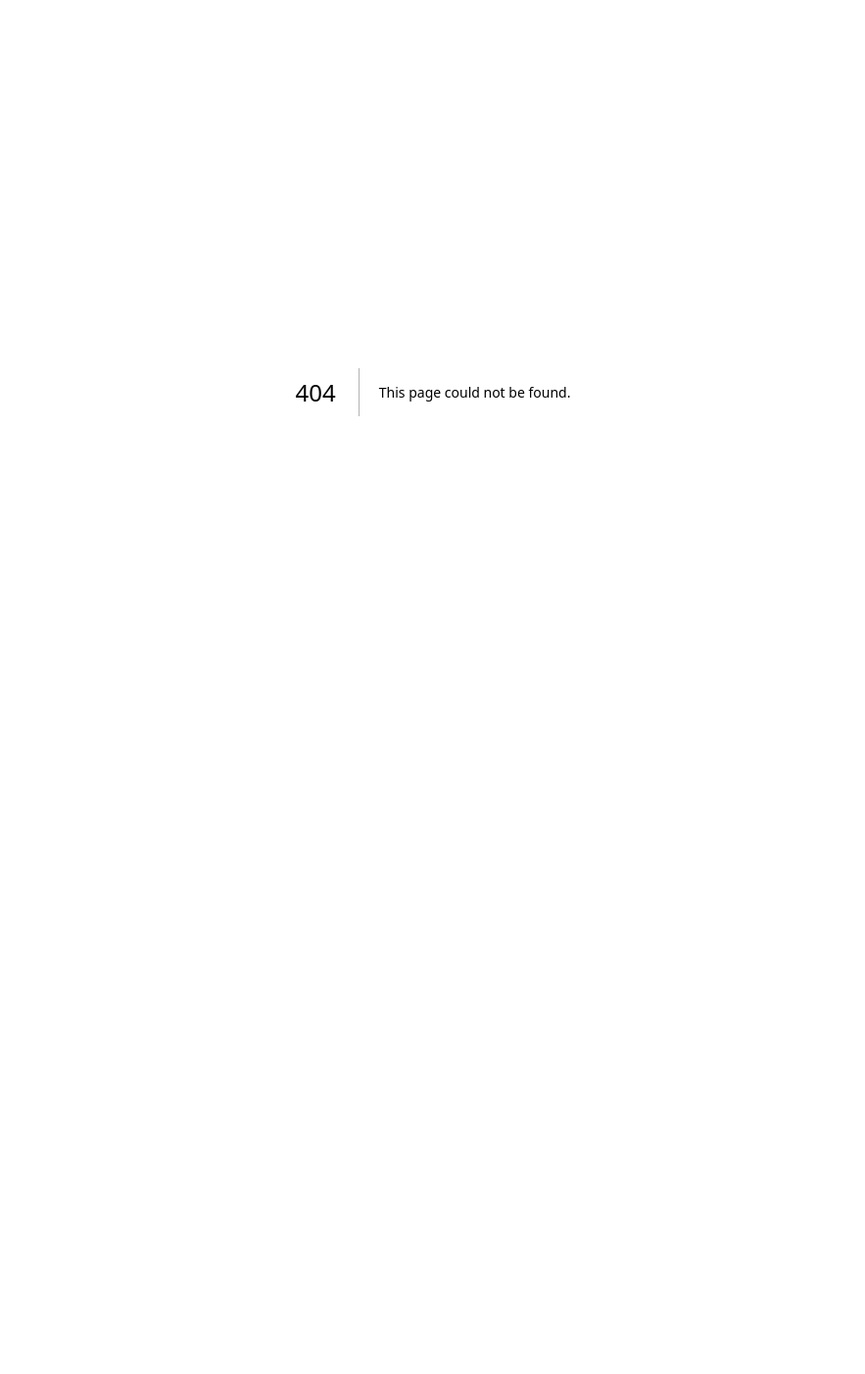
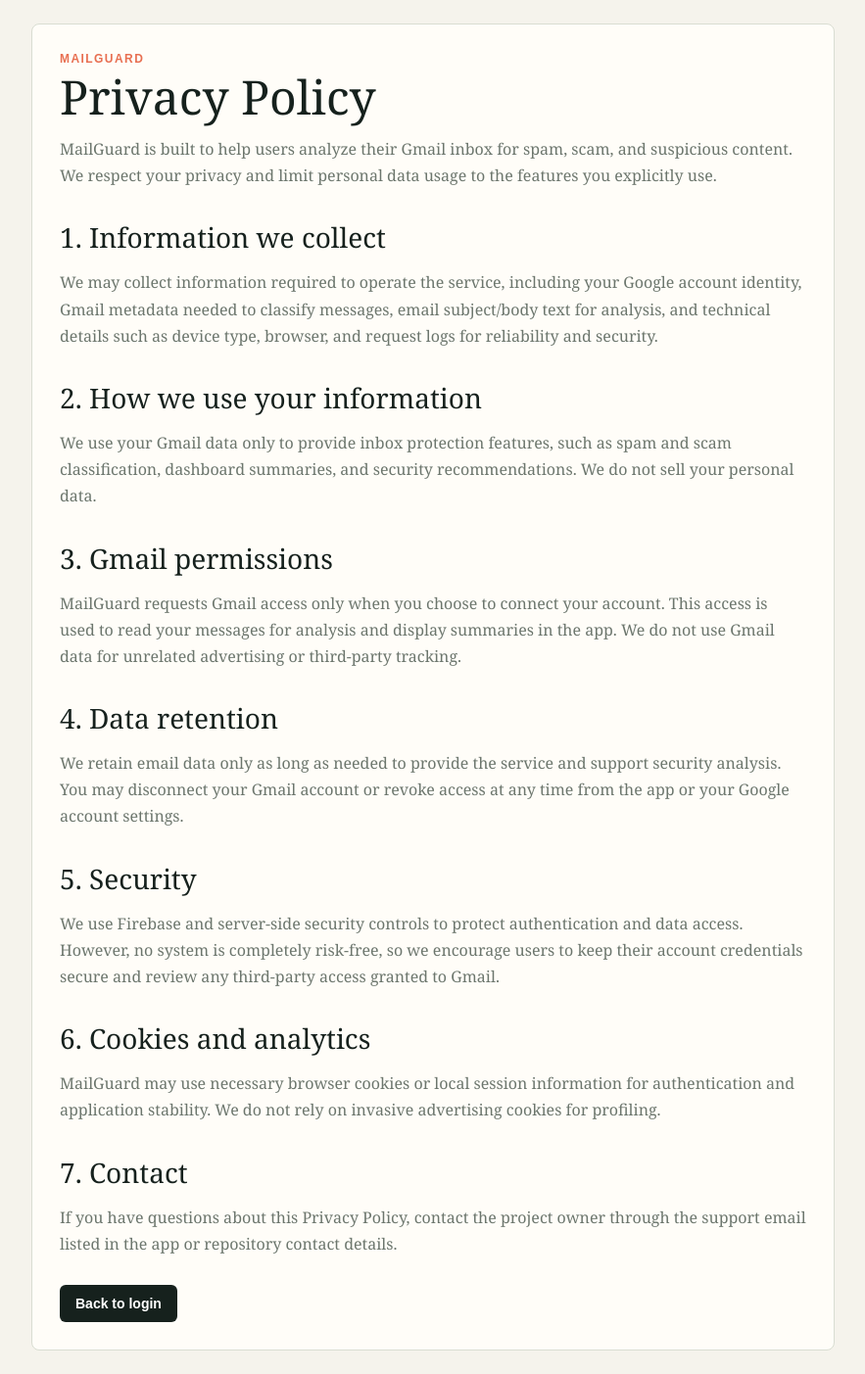
Before and after one commit to Rohandalal8/MailGuard, a Next.js app in the folder frontend/: page /privacy-policy in a window 1280 px wide. Before the commit this address had no page. Shown: the whole page at 98% size, without its empty margins (198-1081 px from the left). Before the commit the page ends 800 px from the top, so only its background shows below. Built offline with nearby package versions, Linux system fonts and the light colour scheme.

Commit message:
add privacy policy page

```diff
--- a/frontend/app/login/page.tsx
+++ b/frontend/app/login/page.tsx
@@ -26,5 +26,5 @@
 	useEffect(() => {
 		if (!loading && user) router.replace("/dashboard");
 	}, [loading, user, router]);
-	return <main className="login"><section className="panel" style={{ width: "min(440px, calc(100% - 36px))" }}><div className="eyebrow">MAILGUARD AI</div><h1>Secure your inbox.</h1><p className="muted">Sign in with Google, then explicitly connect the Gmail mailbox you want analyzed.</p><button className="button" disabled={loading} onClick={() => void signInWithGoogle().then(() => router.push("/dashboard")).catch((reason: unknown) => setError(getAuthErrorMessage(reason)))}>Continue with Google</button>{error && <p style={{ color: "#9c2d20", lineHeight: 1.5 }}>{error}</p>}</section></main>;
+	return <main className="login"><section className="panel" style={{ width: "min(440px, calc(100% - 36px))" }}><div className="eyebrow">MAILGUARD AI</div><h1>Secure your inbox.</h1><p className="muted">Sign in with Google, then explicitly connect the Gmail mailbox you want analyzed.</p><button className="button" disabled={loading} onClick={() => void signInWithGoogle().then(() => router.push("/dashboard")).catch((reason: unknown) => setError(getAuthErrorMessage(reason)))}>Continue with Google</button><p className="muted" style={{ fontSize: 13, lineHeight: 1.6, marginTop: 16, textAlign: "center" }}>By continuing, you agree to our <a href="/terms-of-service" style={{ color: "#16211d", fontWeight: 700 }}>Terms of Service</a> and <a href="/privacy-policy" style={{ color: "#16211d", fontWeight: 700 }}>Privacy Policy</a>.</p>{error && <p style={{ color: "#9c2d20", lineHeight: 1.5 }}>{error}</p>}</section></main>;
 }
--- /dev/null
+++ b/frontend/app/privacy-policy/page.tsx
@@ -0,0 +1,68 @@
+import Link from "next/link";
+
+export default function PrivacyPolicyPage() {
+  return (
+    <main style={{ minHeight: "100vh", display: "grid", placeItems: "center", padding: 24, background: "#f5f3ec" }}>
+      <section className="panel" style={{ width: "min(820px, 100%)", padding: 28 }}>
+        <div className="eyebrow">MailGuard</div>
+        <h1 style={{ fontSize: "clamp(2rem, 4vw, 3rem)", marginBottom: 16 }}>Privacy Policy</h1>
+
+        <p className="muted" style={{ lineHeight: 1.7 }}>
+          MailGuard is built to help users analyze their Gmail inbox for spam, scam, and suspicious content.
+          We respect your privacy and limit personal data usage to the features you explicitly use.
+        </p>
+
+        <h2 style={{ marginTop: 28, marginBottom: 12 }}>1. Information we collect</h2>
+        <p className="muted" style={{ lineHeight: 1.7 }}>
+          We may collect information required to operate the service, including your Google account identity,
+          Gmail metadata needed to classify messages, email subject/body text for analysis, and technical details
+          such as device type, browser, and request logs for reliability and security.
+        </p>
+
+        <h2 style={{ marginTop: 28, marginBottom: 12 }}>2. How we use your information</h2>
+        <p className="muted" style={{ lineHeight: 1.7 }}>
+          We use your Gmail data only to provide inbox protection features, such as spam and scam classification,
+          dashboard summaries, and security recommendations. We do not sell your personal data.
+        </p>
+
+        <h2 style={{ marginTop: 28, marginBottom: 12 }}>3. Gmail permissions</h2>
+        <p className="muted" style={{ lineHeight: 1.7 }}>
+          MailGuard requests Gmail access only when you choose to connect your account. This access is used to read
+          your messages for analysis and display summaries in the app. We do not use Gmail data for unrelated
+          advertising or third-party tracking.
+        </p>
+
+        <h2 style={{ marginTop: 28, marginBottom: 12 }}>4. Data retention</h2>
+        <p className="muted" style={{ lineHeight: 1.7 }}>
+          We retain email data only as long as needed to provide the service and support security analysis.
+          You may disconnect your Gmail account or revoke access at any time from the app or your Google account settings.
+        </p>
+
+        <h2 style={{ marginTop: 28, marginBottom: 12 }}>5. Security</h2>
+        <p className="muted" style={{ lineHeight: 1.7 }}>
+          We use Firebase and server-side security controls to protect authentication and data access. However, no
+          system is completely risk-free, so we encourage users to keep their account credentials secure and review
+          any third-party access granted to Gmail.
+        </p>
+
+        <h2 style={{ marginTop: 28, marginBottom: 12 }}>6. Cookies and analytics</h2>
+        <p className="muted" style={{ lineHeight: 1.7 }}>
+          MailGuard may use necessary browser cookies or local session information for authentication and application
+          stability. We do not rely on invasive advertising cookies for profiling.
+        </p>
+
+        <h2 style={{ marginTop: 28, marginBottom: 12 }}>7. Contact</h2>
+        <p className="muted" style={{ lineHeight: 1.7 }}>
+          If you have questions about this Privacy Policy, contact the project owner through the support email listed
+          in the app or repository contact details.
+        </p>
+
+        <div style={{ marginTop: 28 }}>
+          <Link href="/login" className="button secondary" style={{ display: "inline-block", textDecoration: "none" }}>
+            Back to login
+          </Link>
+        </div>
+      </section>
+    </main>
+  );
+}
--- /dev/null
+++ b/frontend/app/terms-of-service/page.tsx
@@ -0,0 +1,66 @@
+import Link from "next/link";
+
+export default function TermsOfServicePage() {
+  return (
+    <main style={{ minHeight: "100vh", display: "grid", placeItems: "center", padding: 24, background: "#f5f3ec" }}>
+      <section className="panel" style={{ width: "min(820px, 100%)", padding: 28 }}>
+        <div className="eyebrow">MailGuard</div>
+        <h1 style={{ fontSize: "clamp(2rem, 4vw, 3rem)", marginBottom: 16 }}>Terms of Service</h1>
+
+        <p className="muted" style={{ lineHeight: 1.7 }}>
+          By using MailGuard, you agree to these Terms of Service. Please read them carefully before continuing.
+        </p>
+
+        <h2 style={{ marginTop: 28, marginBottom: 12 }}>1. Service description</h2>
+        <p className="muted" style={{ lineHeight: 1.7 }}>
+          MailGuard provides email monitoring and analysis tools to help users detect spam, scam, and suspicious mail
+          content in their Gmail inbox. The service is designed to assist in inbox protection and awareness.
+        </p>
+
+        <h2 style={{ marginTop: 28, marginBottom: 12 }}>2. User responsibilities</h2>
+        <p className="muted" style={{ lineHeight: 1.7 }}>
+          You are responsible for the accuracy of the information you provide, the security of your Google account,
+          and any actions taken based on MailGuard’s analysis. You must not use the service for malicious,
+          fraudulent, or unlawful activity.
+        </p>
+
+        <h2 style={{ marginTop: 28, marginBottom: 12 }}>3. Gmail access</h2>
+        <p className="muted" style={{ lineHeight: 1.7 }}>
+          By connecting Gmail, you authorize MailGuard to read the messages required for classification and risk review.
+          This service does not grant permission to send emails, modify mail content, or perform unrelated account actions.
+        </p>
+
+        <h2 style={{ marginTop: 28, marginBottom: 12 }}>4. No guarantee of perfect detection</h2>
+        <p className="muted" style={{ lineHeight: 1.7 }}>
+          MailGuard uses automated analysis and machine learning to classify messages. However, no security system is
+          perfect, and results should be treated as a helpful signal rather than a guarantee of legitimacy or danger.
+        </p>
+
+        <h2 style={{ marginTop: 28, marginBottom: 12 }}>5. Service availability</h2>
+        <p className="muted" style={{ lineHeight: 1.7 }}>
+          We aim to keep the service available, but we do not guarantee continuous uptime or uninterrupted access.
+          Features may be updated, paused, or changed without prior notice.
+        </p>
+
+        <h2 style={{ marginTop: 28, marginBottom: 12 }}>6. Limitation of liability</h2>
+        <p className="muted" style={{ lineHeight: 1.7 }}>
+          MailGuard is provided “as is” without warranties of any kind. We are not liable for indirect, incidental,
+          or consequential damages arising from use of the service, including loss of data, business disruption, or
+          misclassification of an email.
+        </p>
+
+        <h2 style={{ marginTop: 28, marginBottom: 12 }}>7. Changes to terms</h2>
+        <p className="muted" style={{ lineHeight: 1.7 }}>
+          We may update these Terms of Service from time to time. Continued use of the service after changes are made
+          indicates acceptance of the revised terms.
+        </p>
+
+        <div style={{ marginTop: 28 }}>
+          <Link href="/login" className="button secondary" style={{ display: "inline-block", textDecoration: "none" }}>
+            Back to login
+          </Link>
+        </div>
+      </section>
+    </main>
+  );
+}
```
